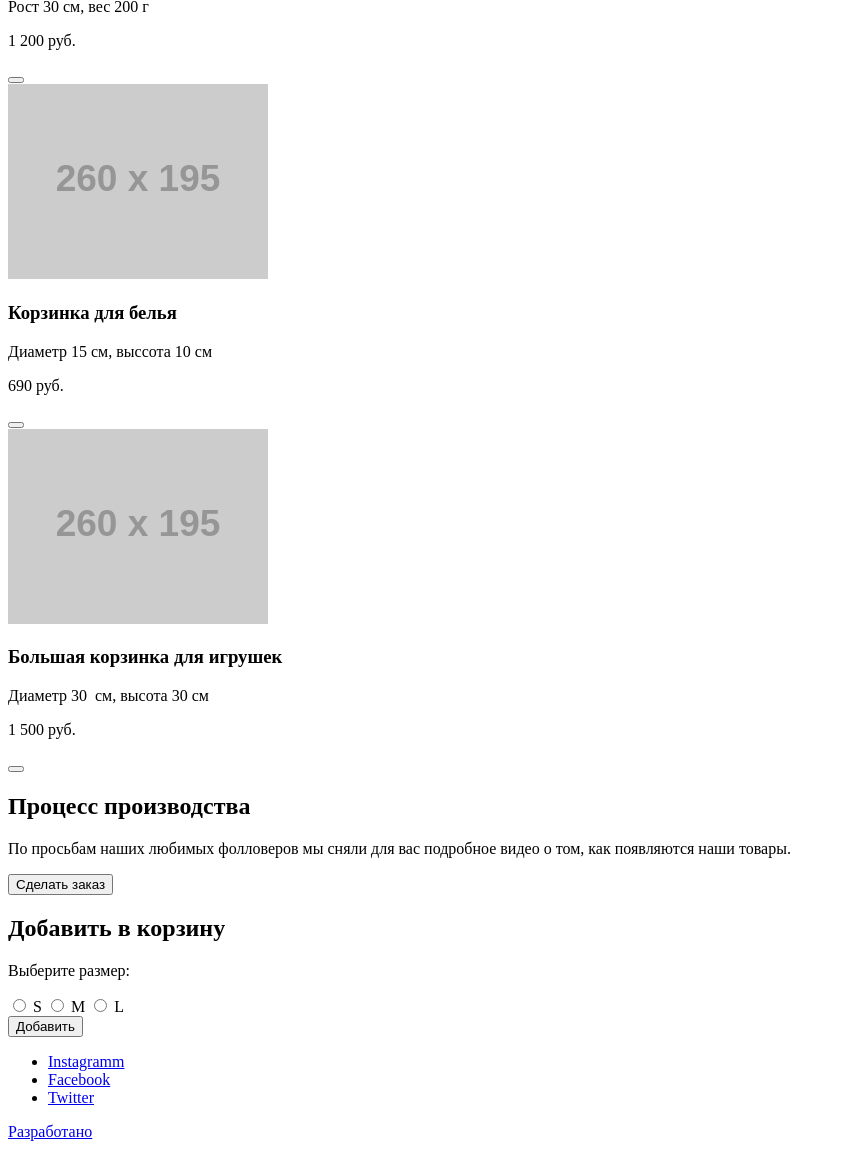
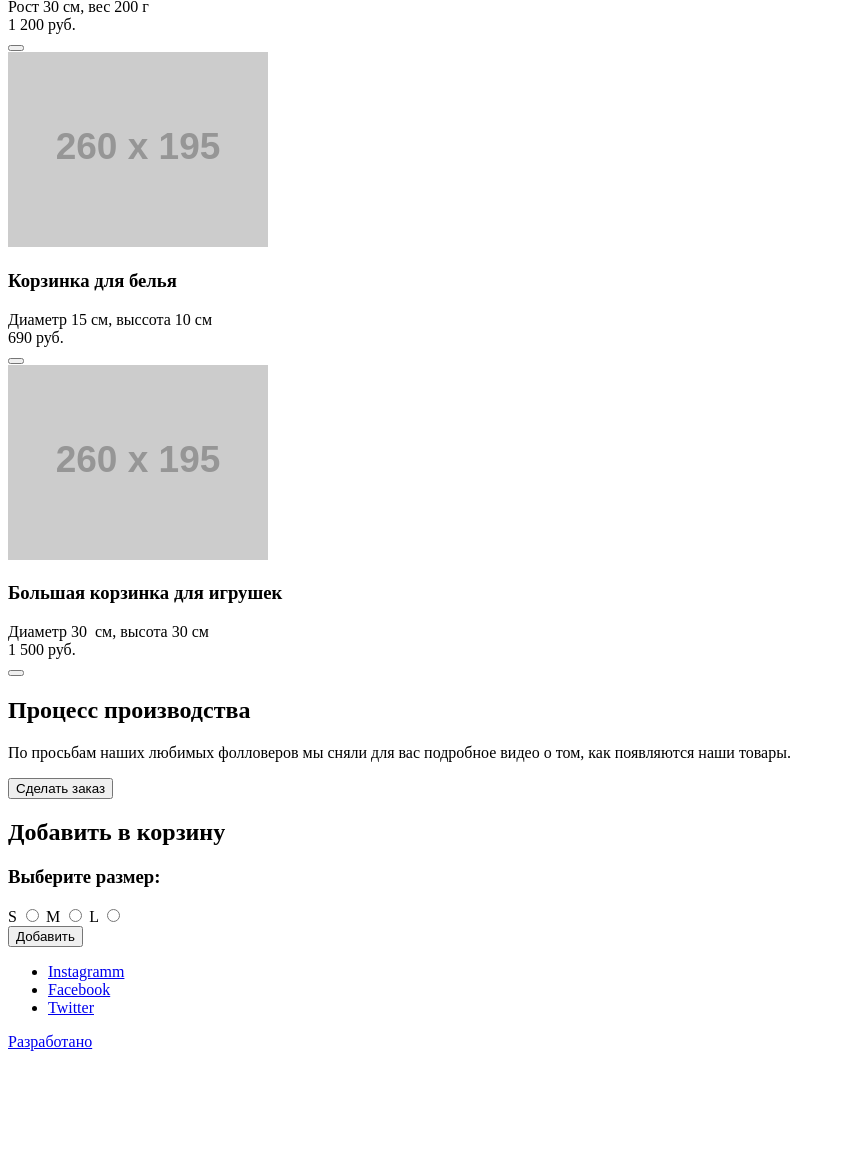
Before and after one commit to aleks-y/81547-mishka, a website: page catalog.html in a window 1280 px wide. Shown: the part 543-1692 px from the top of the page, without its empty margins (0-845 px from the left). After the commit the page ends 1602 px from the top, so only its background shows below. Drawn offline with Linux system fonts and the light colour scheme; placeholder pictures from the web are drawn by us.

Commit message:
marking correct (modal+h1...h6)

```diff
--- a/catalog.html
+++ b/catalog.html
@@ -49,8 +49,8 @@
               <img src="http://placehold.it/260x195" width="260" height="195" alt="Фото игрушки Зайчик-попрыгайчик">
             </div>
             <h3 class="catalog__title">Зайчик-попрыгайчик</h3>
-            <p class="catalog__short-description">Рост 30&nbsp;см, вес 200&nbsp;г</p>
-            <p class="catalog__price">1&nbsp;200&nbsp;руб.</p>
+            <div class="catalog__short-description">Рост 30&nbsp;см, вес 200&nbsp;г</div>
+            <div class="catalog__price">1&nbsp;200&nbsp;руб.</div>
             <button class="catalog__add-to-cart" type="button"></button>
           </dvi>
           <div class="catalog__item">
@@ -58,8 +58,8 @@
               <img src="http://placehold.it/260x195" width="260" height="195" alt="Фото товара Корзинка для белья">
             </div>
             <h3 class="catalog__title">Корзинка для белья</h3>
-            <p class="catalog__short-description">Диаметр 15&nbsp;см, выссота 10&nbsp;см</p>
-            <p class="catalog__price">690&nbsp;руб.</p>
+            <div class="catalog__short-description">Диаметр 15&nbsp;см, выссота 10&nbsp;см</div>
+            <div class="catalog__price">690&nbsp;руб.</div>
             <button class="catalog__add-to-cart" type="button"></button>
           </dvi>
           <div class="catalog__item">
@@ -67,8 +67,8 @@
               <img src="http://placehold.it/260x195" width="260" height="195" alt="Фото товара Большая корзинка для игрушек">
             </div>
             <h3 class="catalog__title">Большая корзинка для игрушек</h3>
-            <p class="catalog__short-description">Диаметр 30 &nbsp;см, высота 30&nbsp;см</p>
-            <p class="catalog__price">1&nbsp;500&nbsp;руб.</p>
+            <div class="catalog__short-description">Диаметр 30 &nbsp;см, высота 30&nbsp;см</div>
+            <div class="catalog__price">1&nbsp;500&nbsp;руб.</div>
             <button class="catalog__add-to-cart" type="button"></button>
           </dvi>
         </section>
@@ -85,16 +85,21 @@
         <div class="modal-order__wraper">
           <h2 class="modal-order__title">Добавить в корзину</h2>
           <div class="modal-order__product-size">
-            <p>Выберите размер:</p>
+            <form action="#" class="modal-order__form">
+              <h3 class="modal-order__form-title">Выберите размер:</h3>
               <div class="modal-order__size-controls">
+                <label for="product-size-s" class="modal-order__size-label">S
                   <input type="radio" class="modal-order__size-conrol" name="product-size-s" id="product-size-s">
-              <label for="product-size-s" class="modal-order__size-label">S</label>
+                </label>
+                <label for="product-size-m" class="modal-order__size-label">M
                   <input type="radio" class="modal-order__size-conrol" name="product-size-m" id="product-size-m">
-              <label for="product-size-m" class="modal-order__size-label">M</label>
+                </label>
+                <label for="product-size-l" class="modal-order__size-label">L
                   <input type="radio" class="modal-order__size-conrol" name="product-size-l" id="product-size-l">
-              <label for="product-size-l" class="modal-order__size-label">L</label>
+                </label>
               </div>
               <button class="btn btn--modal-order" type="button">Добавить</button>
+            </form>
           </div>
         </div>
       </div>
```
Also changed, not shown: index.html (+22 -17 lines). Lines whose indentation alone changed are shown as unchanged.
